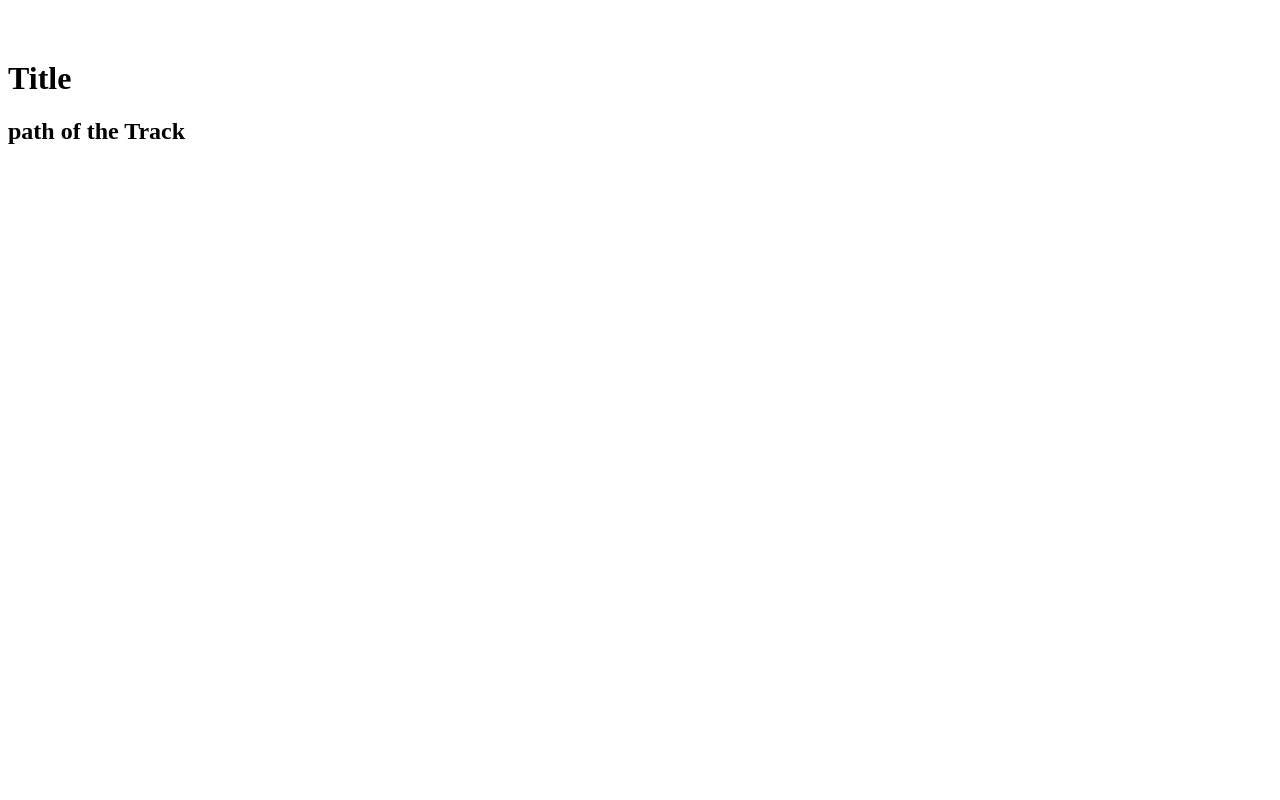
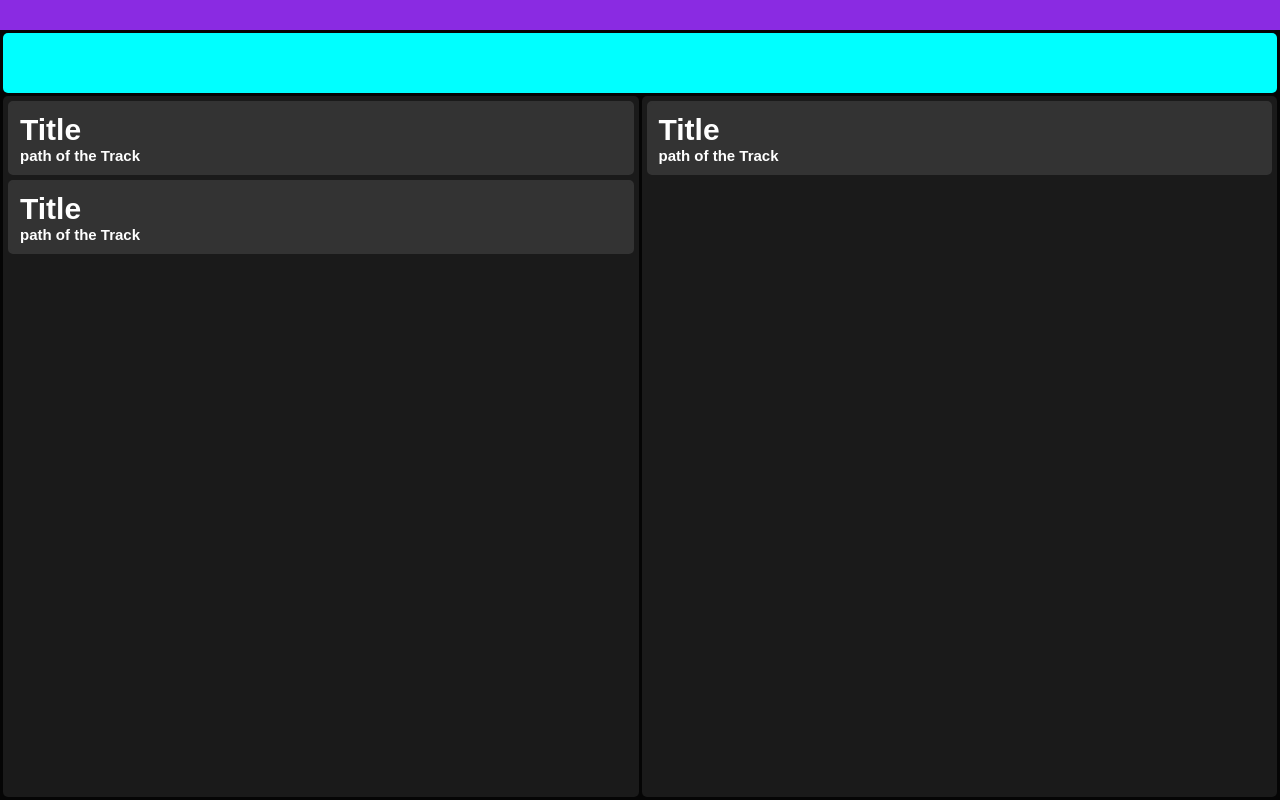
Before and after one commit to fynn-gr/Stagetune, a Vue app: page / in a window 1280 px wide. Built offline with nearby package versions, Linux system fonts and the light colour scheme.

Commit message:
basic layout

```diff
--- a/src/App.vue
+++ b/src/App.vue
@@ -1,22 +1,87 @@
 <template>
-  <playlist-item/>
+	<topBar/>
+	<div class="mainFrame">
+		<playBar/>
+		<div class="trackList">
+			<playlistItem />
+			<playlistItem :selected="true"/>
+		</div>
+		<div class="playList">
+			<playlist-item />
+		</div>
+	</div>
 </template>
 
+
+
+
 <script>
-import playlistItem from './components/playlistItem.vue'
+import playlistItem from "./components/playlistItem.vue";
+import playBar 		from "./components/playBar.vue";
+import topBar 		from "./components/topBar.vue";
+
 
 export default {
-  name: 'App',
-  components: {
-    playlistItem,
-  }
-}
+	name: "App",
+	components: {
+		playlistItem,
+		topBar,
+		playBar
+	},
+};
 </script>
 
+
+
+
 <style lang="scss">
+
+* {
+	margin: 0;
+	padding: 0;
+	font-family: Arial, Helvetica, sans-serif;
+}
+
+body {
+	background-color: rgb(5, 5, 5);
+}
+
 #app {
-  -webkit-font-smoothing: antialiased;
-  -moz-osx-font-smoothing: grayscale;
-  margin-top: 60px;
+	box-sizing: border-box;
+	width: 100vw;
+
+	-webkit-font-smoothing: antialiased;
+	-moz-osx-font-smoothing: grayscale;
+
+
 }
+
+.mainFrame {
+	display: grid;
+	box-sizing: border-box;
+	height: calc(100vh - 30px);
+	padding: 3px;
+	grid-template-columns: 1fr 1fr;
+	grid-template-rows: 60px 1fr;
+	grid-template-areas:'playBar   playBar'
+						'trackList playList';
+	gap: 3px;
+}
+
+.trackList {
+	grid-area: trackList;
+	padding: 5px;
+
+	border-radius: 5px;
+	background-color: #1a1a1a;
+}
+
+.playList {
+	grid-area: playList;
+	padding: 5px;
+
+	border-radius: 5px;
+	background-color: #1a1a1a;
+}
+
 </style>
--- a/src/background.js
+++ b/src/background.js
@@ -15,6 +15,7 @@ async function createWindow() {
   const win = new BrowserWindow({
     width: 1280,
     height: 720,
+    titleBarStyle: 'hidden',
 
     webPreferences: {
 
--- /dev/null
+++ b/src/components/playBar.vue
@@ -0,0 +1,30 @@
+<template>
+	<div class="playBar">
+
+	</div>
+</template>
+
+
+
+
+<script>
+export default {
+	name: 'playBar',
+	props: {
+	}
+}
+</script>
+
+
+
+
+<style scoped lang="scss">
+
+.playBar {
+	grid-area: playBar;
+
+	border-radius: 5px;
+	background-color: aqua;
+}
+
+</style>
--- a/src/components/playlistItem.vue
+++ b/src/components/playlistItem.vue
@@ -12,7 +12,11 @@
 export default {
 	name: 'playlistItem',
 	props: {
-    name: String
+		name: String,
+		selected: Boolean
+	},
+	created () {
+
 	}
 }
 </script>
@@ -23,7 +27,39 @@ export default {
 <style scoped lang="scss">
 
 .playlistItem {
+	height: 50px;
+	margin-bottom: 5px;
+	padding: 10px;
 
+	background-color: #333;
+	border-style: solid;
+	border-width: 2px;
+	border-color: #333;
+	border-radius: 5px;
+
+	&.selected {
+		border-color: rgb(0, 127, 212);
+	}
+
+	&.playing {
+		background-color: rgb(8, 44, 65);
+		border-color: rgb(8, 44, 65);
+	}
+
+	&.playing.selected {
+		background-color: rgb(8, 44, 65);
+		border-color: rgb(0, 127, 212);
+	}
+
+	h1 {
+		font-size: 30px;
+		color: white;
+	}
+
+	h2 {
+		font-size: 15px;
+		color: white;
+	}
 }
 
 </style>
--- /dev/null
+++ b/src/components/topBar.vue
@@ -0,0 +1,31 @@
+<template>
+	<div class="topBar">
+	</div>
+</template>
+
+
+
+
+<script>
+export default {
+	name: 'topBar',
+	props: {
+	}
+}
+</script>
+
+
+
+
+<style scoped lang="scss">
+
+.topBar {
+	-webkit-app-region: drag;
+
+	width: 100vw;
+	height: 30px;
+
+	background-color: blueviolet;
+}
+
+</style>
```
Lines whose indentation alone changed are shown as unchanged.
